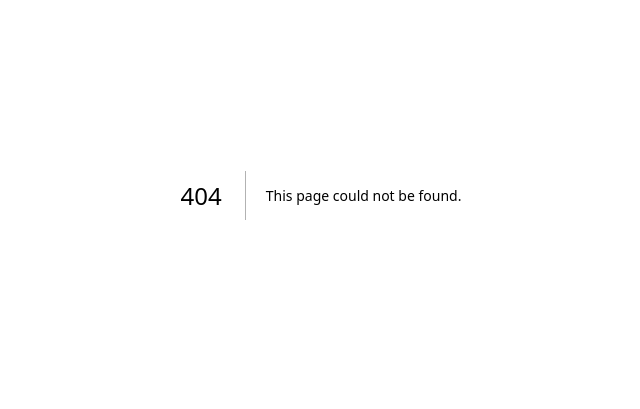
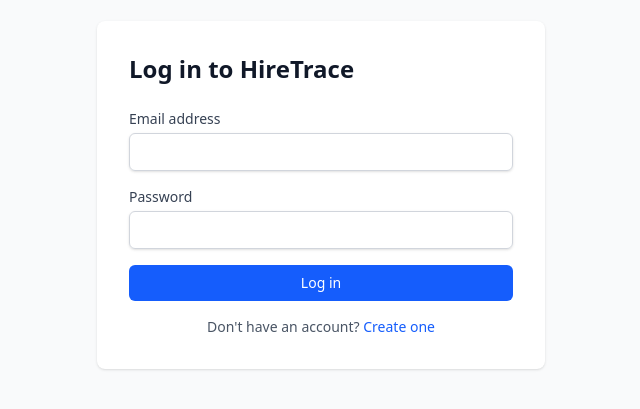
Before and after one commit to eonerhime/hiretrace, a Next.js app: page /login in a window 1280 px wide. Before the commit this address had no page. Shown: the part 205-614 px from the top of the page, without its empty margins (319-959 px from the left). Built offline with nearby package versions, Linux system fonts and the light colour scheme.

Commit message:
[PBI-005] Add login and logout API routes, login page, JWT session

```diff
--- /dev/null
+++ b/app/api/auth/login/route.ts
@@ -0,0 +1,75 @@
+import { NextRequest, NextResponse } from "next/server";
+import bcrypt from "bcryptjs";
+import { prisma } from "@/lib/prisma";
+import { loginSchema } from "@/lib/schemas/auth";
+import { signJWT } from "@/lib/jwt";
+
+const COOKIE_NAME = "hiretrace-token";
+const COOKIE_MAX_AGE = 60 * 60 * 24 * 7; // 7 days in seconds
+
+export async function POST(request: NextRequest) {
+  try {
+    const body = await request.json();
+
+    // Validate input
+    const result = loginSchema.safeParse(body);
+    if (!result.success) {
+      return NextResponse.json(
+        {
+          error: "Validation failed",
+          details: result.error.flatten().fieldErrors,
+        },
+        { status: 400 },
+      );
+    }
+
+    const { email, password } = result.data;
+
+    // Find user — generic error if not found (prevents user enumeration)
+    const user = await prisma.user.findUnique({
+      where: { email },
+    });
+
+    if (!user) {
+      return NextResponse.json(
+        { error: "Invalid email or password" },
+        { status: 401 },
+      );
+    }
+
+    // Verify password
+    const passwordMatch = await bcrypt.compare(password, user.password);
+
+    if (!passwordMatch) {
+      return NextResponse.json(
+        { error: "Invalid email or password" },
+        { status: 401 },
+      );
+    }
+
+    // Sign JWT
+    const token = await signJWT({ userId: user.id, email: user.email });
+
+    // Set HTTP-only cookie
+    const response = NextResponse.json(
+      { message: "Login successful" },
+      { status: 200 },
+    );
+
+    response.cookies.set(COOKIE_NAME, token, {
+      httpOnly: true,
+      secure: process.env.NODE_ENV === "production",
+      sameSite: "lax",
+      path: "/",
+      maxAge: COOKIE_MAX_AGE,
+    });
+
+    return response;
+  } catch (error) {
+    console.error("[POST /api/auth/login]", error);
+    return NextResponse.json(
+      { error: "Internal server error" },
+      { status: 500 },
+    );
+  }
+}
--- /dev/null
+++ b/app/api/auth/logout/route.ts
@@ -0,0 +1,20 @@
+import { NextResponse } from "next/server";
+
+const COOKIE_NAME = "hiretrace-token";
+
+export async function POST() {
+  const response = NextResponse.json(
+    { message: "Logged out" },
+    { status: 200 },
+  );
+
+  response.cookies.set(COOKIE_NAME, "", {
+    httpOnly: true,
+    secure: process.env.NODE_ENV === "production",
+    sameSite: "lax",
+    path: "/",
+    maxAge: 0,
+  });
+
+  return response;
+}
--- /dev/null
+++ b/app/login/page.tsx
@@ -0,0 +1,147 @@
+"use client";
+
+import { useState } from "react";
+import { useRouter, useSearchParams } from "next/navigation";
+import { useForm } from "react-hook-form";
+import { zodResolver } from "@hookform/resolvers/zod";
+import { loginSchema, type LoginInput } from "@/lib/schemas/auth";
+import { Suspense } from "react";
+
+function LoginForm() {
+  const router = useRouter();
+  const searchParams = useSearchParams();
+  const justRegistered = searchParams.get("registered") === "true";
+
+  const [serverError, setServerError] = useState<string | null>(null);
+  const [isLoading, setIsLoading] = useState(false);
+
+  const {
+    register,
+    handleSubmit,
+    formState: { errors },
+  } = useForm<LoginInput>({
+    resolver: zodResolver(loginSchema),
+  });
+
+  const onSubmit = async (data: LoginInput) => {
+    setIsLoading(true);
+    setServerError(null);
+
+    try {
+      const response = await fetch("/api/auth/login", {
+        method: "POST",
+        headers: { "Content-Type": "application/json" },
+        body: JSON.stringify(data),
+      });
+
+      if (response.status === 200) {
+        router.push("/dashboard");
+        return;
+      }
+
+      const json = await response.json();
+      setServerError(json.error ?? "Something went wrong. Please try again.");
+    } catch {
+      setServerError("Something went wrong. Please try again.");
+    } finally {
+      setIsLoading(false);
+    }
+  };
+
+  return (
+    <main className="flex min-h-screen items-center justify-center bg-gray-50 px-4">
+      <div className="w-full max-w-md rounded-lg bg-white p-8 shadow-sm">
+        <h1 className="mb-2 text-2xl font-bold text-gray-900">
+          Log in to HireTrace
+        </h1>
+
+        {justRegistered && (
+          <p className="mb-4 rounded-md bg-green-50 px-3 py-2 text-sm text-green-700">
+            Account created. Please log in.
+          </p>
+        )}
+
+        <form
+          onSubmit={handleSubmit(onSubmit)}
+          noValidate
+          className="space-y-4 mt-6"
+        >
+          {/* Email */}
+          <div>
+            <label
+              htmlFor="email"
+              className="block text-sm font-medium text-gray-700"
+            >
+              Email address
+            </label>
+            <input
+              id="email"
+              type="email"
+              autoComplete="email"
+              {...register("email")}
+              className="mt-1 block w-full rounded-md border border-gray-300 px-3 py-2 text-sm shadow-sm focus:border-blue-500 focus:outline-none focus:ring-1 focus:ring-blue-500"
+            />
+            {errors.email && (
+              <p className="mt-1 text-sm text-red-600">
+                {errors.email.message}
+              </p>
+            )}
+          </div>
+
+          {/* Password */}
+          <div>
+            <label
+              htmlFor="password"
+              className="block text-sm font-medium text-gray-700"
+            >
+              Password
+            </label>
+            <input
+              id="password"
+              type="password"
+              autoComplete="current-password"
+              {...register("password")}
+              className="mt-1 block w-full rounded-md border border-gray-300 px-3 py-2 text-sm shadow-sm focus:border-blue-500 focus:outline-none focus:ring-1 focus:ring-blue-500"
+            />
+            {errors.password && (
+              <p className="mt-1 text-sm text-red-600">
+                {errors.password.message}
+              </p>
+            )}
+          </div>
+
+          {/* Server error */}
+          {serverError && (
+            <p className="rounded-md bg-red-50 px-3 py-2 text-sm text-red-600">
+              {serverError}
+            </p>
+          )}
+
+          {/* Submit */}
+          <button
+            type="submit"
+            disabled={isLoading}
+            className="w-full rounded-md bg-blue-600 px-4 py-2 text-sm font-medium text-white hover:bg-blue-700 focus:outline-none focus:ring-2 focus:ring-blue-500 focus:ring-offset-2 disabled:opacity-50"
+          >
+            {isLoading ? "Logging in..." : "Log in"}
+          </button>
+
+          <p className="text-center text-sm text-gray-600">
+            Don&apos;t have an account?{" "}
+            <a href="/register" className="text-blue-600 hover:underline">
+              Create one
+            </a>
+          </p>
+        </form>
+      </div>
+    </main>
+  );
+}
+
+export default function LoginPage() {
+  return (
+    <Suspense>
+      <LoginForm />
+    </Suspense>
+  );
+}
--- /dev/null
+++ b/lib/jwt.ts
@@ -0,0 +1,21 @@
+import { SignJWT, jwtVerify } from "jose";
+
+const secret = new TextEncoder().encode(process.env.JWT_SECRET);
+
+export interface JWTPayload {
+  userId: string;
+  email: string;
+}
+
+export async function signJWT(payload: JWTPayload): Promise<string> {
+  return new SignJWT(payload)
+    .setProtectedHeader({ alg: "HS256" })
+    .setIssuedAt()
+    .setExpirationTime("7d")
+    .sign(secret);
+}
+
+export async function verifyJWT(token: string): Promise<JWTPayload> {
+  const { payload } = await jwtVerify(token, secret);
+  return payload as unknown as JWTPayload;
+}
--- a/package.json
+++ b/package.json
@@ -15,6 +15,7 @@
     "@prisma/adapter-neon": "^7.7.0",
     "@prisma/client": "^7.7.0",
     "bcryptjs": "^3.0.3",
+    "jose": "^6.2.2",
     "next": "16.2.4",
     "react": "19.2.4",
     "react-dom": "19.2.4",
```
Also changed, not shown: 1 other file (tests, documents, lock files or other folders).
